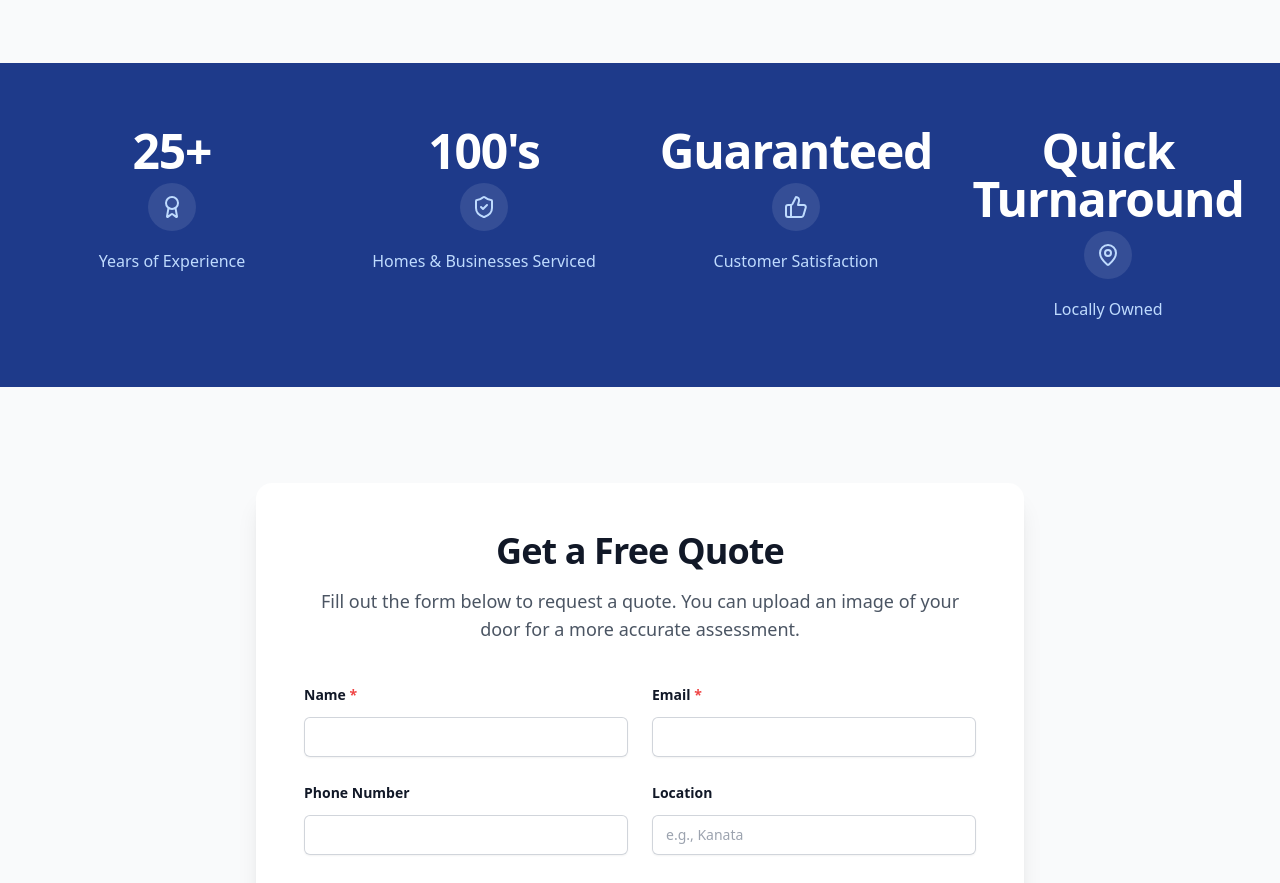
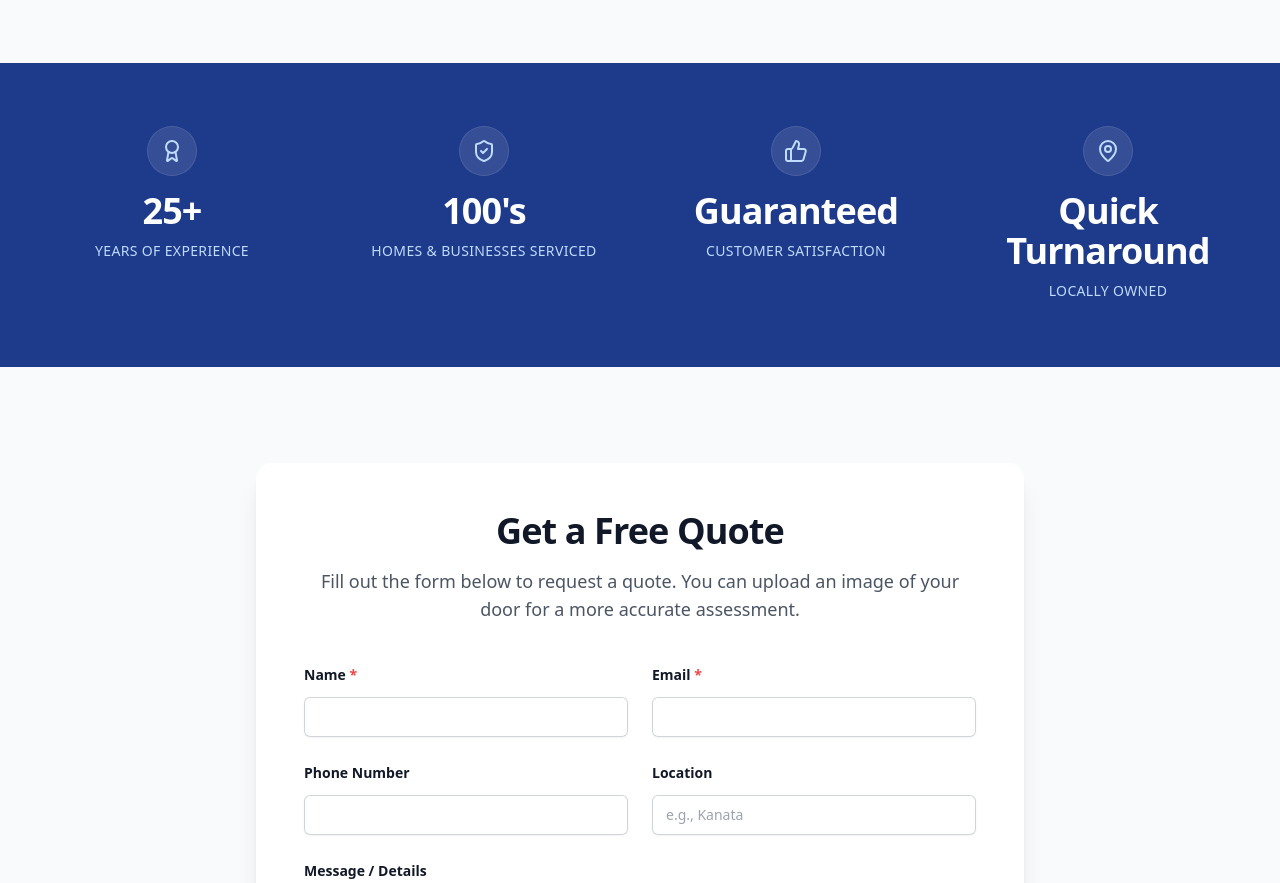
Before and after one commit to simplifaisoul/privacy-film-ottawa, a React (Vite) app: page / in a window 1280 px wide. Shown: the part 4560-5443 px from the top of the page. Built offline with nearby package versions, Linux system fonts and the light colour scheme.

Commit message:
Style: Refine Stats bar typography and alignment

```diff
--- a/src/components/Stats.tsx
+++ b/src/components/Stats.tsx
@@ -13,14 +13,16 @@ export function Stats() {
             <div className="container mx-auto px-4 md:px-6 lg:px-8">
                 <dl className="grid grid-cols-1 gap-y-12 gap-x-8 text-center sm:grid-cols-2 lg:grid-cols-4">
                     {stats.map((stat) => (
-                        <div key={stat.id} className="mx-auto flex max-w-xs flex-col gap-y-2 items-center">
-                            <div className="flex items-center justify-center p-3 rounded-full bg-white/10 mb-2">
+                        <div key={stat.id} className="flex flex-col items-center justify-start text-center">
+                            <div className="mb-4 flex h-12 w-12 items-center justify-center rounded-full bg-white/10 ring-1 ring-white/20">
                                 <stat.icon className="h-6 w-6 text-blue-200" />
                             </div>
-                            <dt className="text-base leading-7 text-blue-200">{stat.name}</dt>
-                            <dd className="order-first text-4xl font-extrabold tracking-tight text-white sm:text-5xl">
+                            <dd className="mb-2 text-3xl font-bold tracking-tight text-white sm:text-4xl">
                                 {stat.value}
                             </dd>
+                            <dt className="text-sm font-medium leading-6 text-blue-200 uppercase tracking-wide">
+                                {stat.name}
+                            </dt>
                         </div>
                     ))}
                 </dl>
```
